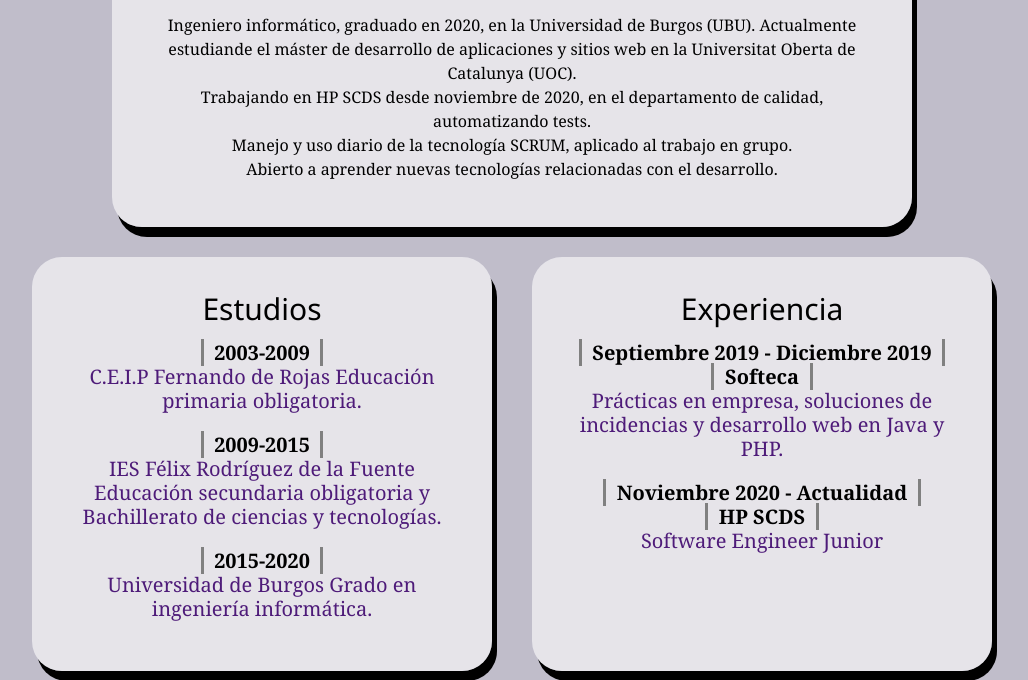
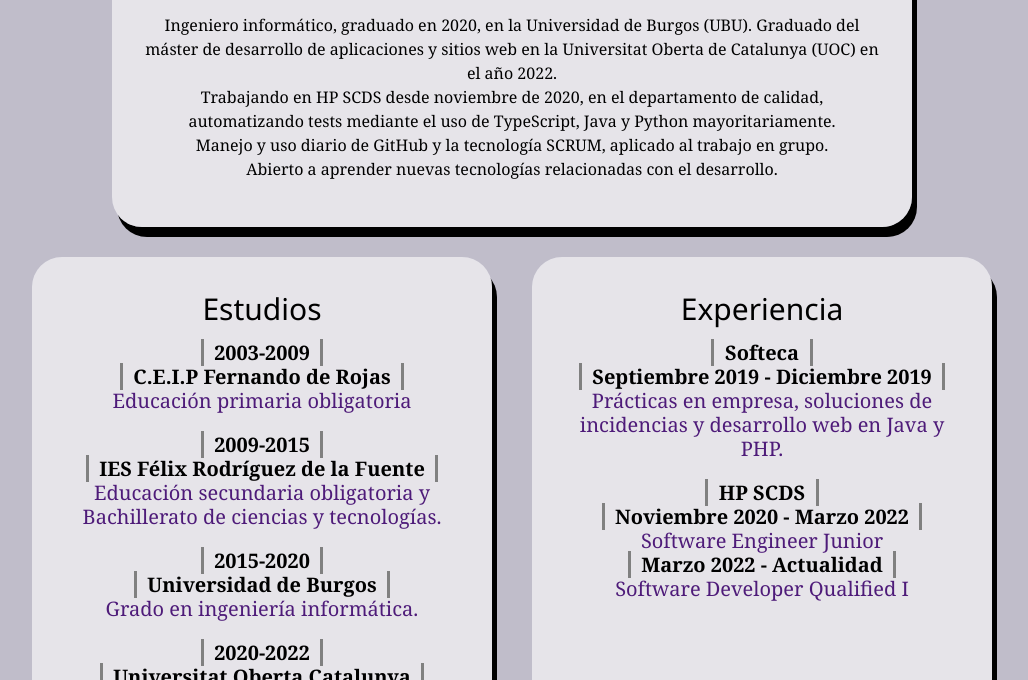
Before and after one commit to jgo0038/CV, a website built with Parcel: page src/index.html in a window 1280 px wide. Shown: the part 360-1040 px from the top of the page, without its empty margins (128-1156 px from the left). Built offline with nearby package versions, Linux system fonts and the light colour scheme.

Commit message:
Update information

```diff
--- a/src/index.html
+++ b/src/index.html
@@ -1,14 +1,17 @@
 <!DOCTYPE html>
 
 <html>
+
 <head>
     <meta charset="utf-8">
     <meta name="viewport" content="width=device-width">
     <link rel="stylesheet" href="https://www.w3schools.com/w3css/4/w3.css">
-    <link rel="stylesheet" type="text/css" href="./assets/styles/main.scss"><!-- do not remove this line! -->
+    <link rel="stylesheet" type="text/css" href="./assets/styles/main.scss">
+    <!-- do not remove this line! -->
     <link rel="stylesheet" href="https://cdn.jsdelivr.net/npm/bootstrap-icons@1.5.0/font/bootstrap-icons.css">
     <title>Curriculum Vitae</title>
 </head>
+
 <body>
     <header class="header--container">
         <div class="header--text">
@@ -33,11 +36,9 @@
             </div>
         </div>
         <p>
-        Ingeniero informático, graduado en 2020, en la Universidad de Burgos (UBU). Actualmente estudiande el máster de desarrollo de aplicaciones
-        y sitios web en la Universitat Oberta de Catalunya (UOC). <br>
-        Trabajando en HP SCDS desde noviembre de 2020, en el departamento de calidad, automatizando tests. <br>
-        Manejo y uso diario de la tecnología SCRUM, aplicado al trabajo en grupo. <br>
-        Abierto a aprender nuevas tecnologías relacionadas con el desarrollo.
+            Ingeniero informático, graduado en 2020, en la Universidad de Burgos (UBU). Graduado del máster de desarrollo de aplicaciones y sitios web en la Universitat Oberta de Catalunya (UOC) en el año 2022. <br> Trabajando en HP SCDS desde noviembre
+            de 2020, en el departamento de calidad, automatizando tests mediante el uso de TypeScript, Java y Python mayoritariamente. <br> Manejo y uso diario de GitHub y la tecnología SCRUM, aplicado al trabajo en grupo. <br> Abierto a aprender nuevas
+            tecnologías relacionadas con el desarrollo.
         </p>
     </div>
     <div class="info--vertical">
@@ -46,17 +47,23 @@
             <div class="studies--detailed">
                 <p>
                     <label><b>2003-2009</b></label><br>
-            C.E.I.P Fernando de Rojas Educación primaria obligatoria.</p>
+                    <label><b>C.E.I.P Fernando de Rojas</b></label><br> Educación primaria obligatoria<br></p>
             </div>
             <div class="studies--detailed">
                 <p>
                     <label><b>2009-2015</b></label><br>
-            IES Félix Rodríguez de la Fuente Educación secundaria obligatoria y Bachillerato de ciencias y tecnologías.</p>
+                    <label><b>IES Félix Rodríguez de la Fuente</b></label><br> Educación secundaria obligatoria y Bachillerato de ciencias y tecnologías.<br></p>
             </div>
             <div class="studies--detailed">
                 <p>
                     <label><b>2015-2020</b></label><br>
-            Universidad de Burgos Grado en ingeniería informática.</p>
+                    <label><b>Universidad de Burgos</b></label><br> Grado en ingeniería informática.<br></p>
+                </p>
+            </div>
+            <div class="studies--detailed">
+                <p>
+                    <label><b>2020-2022</b></label><br>
+                    <label><b>Universitat Oberta Catalunya</b></label><br> Máster en desarrollo de aplicaciones y sitios web<br></p>
             </div>
         </div>
 
@@ -64,16 +71,15 @@
             <h2>Experiencia</h2>
             <div class="studies--detailed">
                 <p>
-              <label><b>Septiembre 2019 - Diciembre 2019</b></label><br>
                     <label><b>Softeca</b></label><br>
-              Prácticas en empresa, soluciones de incidencias y desarrollo web en Java y PHP.
+                    <label><b>Septiembre 2019 - Diciembre 2019</b></label><br> Prácticas en empresa, soluciones de incidencias y desarrollo web en Java y PHP.
                 </p>
             </div>
             <div class="studies--detailed">
                 <p>
-              <label><b>Noviembre 2020 - Actualidad</b></label><br>
                     <label><b>HP SCDS</b></label><br>
-              Software Engineer Junior
+                    <label><b>Noviembre 2020 - Marzo 2022</b></label><br> Software Engineer Junior <br>
+                    <label><b>Marzo 2022 - Actualidad</b></label><br> Software Developer Qualified I
                 </p>
             </div>
         </div>
@@ -84,13 +90,11 @@
             <h2>Idiomas</h2>
             <div class="studies--detailed">
                 <p>
-            <label><b>Español</b></label><br>
-            Competencia bilingüe o nativa.</p>
+                    <label><b>Español</b></label><br> Competencia bilingüe o nativa.</p>
             </div>
             <div class="studies--detailed">
                 <p>
-            <label><b>Inglés</b></label><br>
-            Nivel B2. Título de Cambridge English.</p>
+                    <label><b>Inglés</b></label><br> Nivel B2. Título de Cambridge English.</p>
             </div>
         </div>
 
@@ -126,19 +130,19 @@
             <div class="w3-container w3-gray w3-round-xlarge progress__bar" style="width:85%">85%</div>
         </div>
 
+        <label class="label__skills"><b>Angular</b></label>
+        <div class="w3-black w3-round-xlarge">
+            <div class="w3-container w3-gray w3-round-xlarge progress__bar" style="width:85%">85%</div>
+        </div>
+
         <label class="label__skills"><b>HTML/CSS</b></label>
         <div class="w3-black w3-round-xlarge">
             <div class="w3-container w3-gray w3-round-xlarge progress__bar" style="width:80%">80%</div>
         </div>
 
-      <label class="label__skills"><b>Angular</b></label>
+        <label class="label__skills"><b>Java</b></label>
         <div class="w3-black w3-round-xlarge">
             <div class="w3-container w3-gray w3-round-xlarge progress__bar" style="width:75%">75%</div>
-      </div>
-
-      <label class="label__skills"><b>Java</b></label>
-      <div class="w3-black w3-round-xlarge">
-        <div class="w3-container w3-gray w3-round-xlarge progress__bar" style="width:70%">70%</div>
         </div>
 
         <label class="label__skills"><b>Bases de Datos</b></label>
@@ -148,15 +152,15 @@
 
         <label class="label__skills"><b>Python</b></label>
         <div class="w3-black w3-round-xlarge">
-        <div class="w3-container w3-gray w3-round-xlarge progress__bar" style="width:60%">60%</div>
+            <div class="w3-container w3-gray w3-round-xlarge progress__bar" style="width:65%">65%</div>
         </div>
     </div>
 
-    <script src="./assets/scripts/main.js"></script><!-- do not remove this line! -->
+    <script src="./assets/scripts/main.js"></script>
+    <!-- do not remove this line! -->
 
     <footer class="footer--container">
         <p class="ref__name">HTML y CSS II</p>
         <p class="ref__contact">jorgegomez4b@gmail.com</p>
     </footer>
 </body>
-</html>
```
Also changed, not shown: 1 other file. Lines whose indentation alone changed are shown as unchanged.
